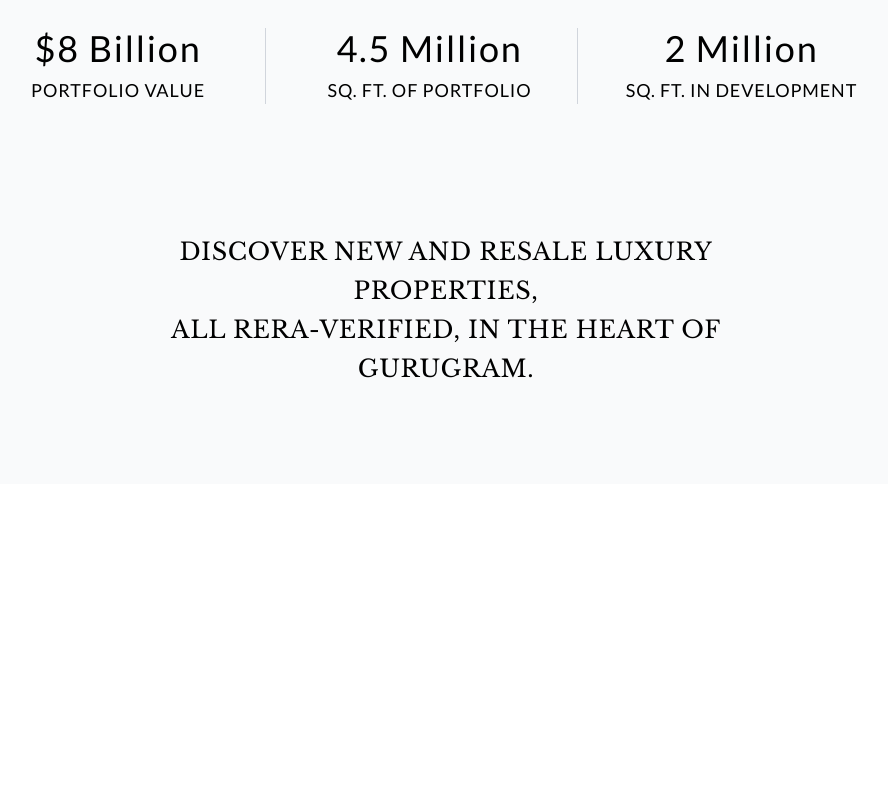
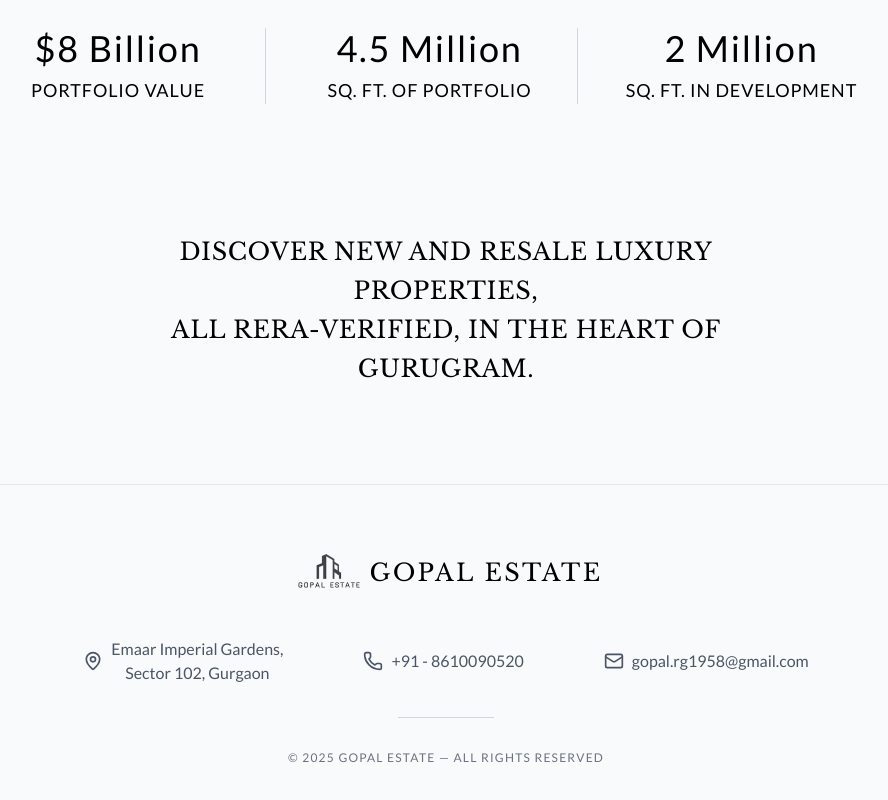
Before and after one commit to Yashaswipriya/Gopal-estate, a Next.js app: page / in a window 1280 px wide. Shown: the part 868-1668 px from the top of the page, without its empty margins (194-1082 px from the left). Before the commit the page ends 1352 px from the top, so only its background shows below. Built offline with nearby package versions, Linux system fonts and the light colour scheme.

Commit message:
added footer

```diff
--- a/src/app/page.tsx
+++ b/src/app/page.tsx
@@ -1,6 +1,7 @@
 "use client";
  import Hero from "@/components/Hero";
  import StatsSection from "@/components/StatsSection";
+ import Footer from "@/components/Footer";
 
 export default function Home() {
   return (
@@ -9,6 +10,9 @@ export default function Home() {
       <section>
         <StatsSection />
       </section>
+      <section>
+        <Footer />
+      </section>
     </main>
   )
 }
--- /dev/null
+++ b/src/components/Footer.tsx
@@ -0,0 +1,38 @@
+"use client";
+import { MapPin, Phone, Mail } from "lucide-react";
+import Image from "next/image";
+
+export default function Footer() {
+  return (
+    <footer className="bg-gray-50 border-t border-gray-200 text-center py-12 px-6">
+      {/* Branding */}
+      <div className="flex justify-center items-center mb-6">
+        <Image src="/logo.png" alt="Gopal Estate Logo" height={80} width={80} />
+        <h2 className="font-heading text-2xl tracking-widest uppercase">
+          Gopal Estate
+        </h2>
+      </div>
+
+      {/* Contact Details */}
+      <div className="flex flex-col sm:flex-row justify-center  gap-20 text-gray-600 text-md 2xl:gap-40 2xl:text-2xl">
+        <p className="flex items-center gap-2">
+          <MapPin size={20}/> Emaar Imperial Gardens,<br/> Sector 102, Gurgaon
+        </p>
+        <p className="flex items-center gap-2">
+          <Phone size={20}/> +91 - 8610090520
+        </p>
+        <p className="flex items-center gap-2">
+          <Mail size={20}/> gopal.rg1958@gmail.com
+        </p>
+      </div>
+
+      {/* Divider */}
+      <div className="w-24 h-[1px] bg-gray-300 mx-auto my-8"></div>
+
+      {/* Copyright */}
+      <p className="text-xs text-gray-500 tracking-widest uppercase">
+        © {new Date().getFullYear()} Gopal Estate — All Rights Reserved
+      </p>
+    </footer>
+  );
+}
--- a/src/components/StatsSection.tsx
+++ b/src/components/StatsSection.tsx
@@ -61,12 +61,12 @@ export default function StatsSection() {
             }}
           >
             {/* Big Number */}
-            <p className="text-5xl sm:text-4xl tracking-wider">
+            <p className="text-5xl sm:text-4xl 2xl:text-5xl tracking-wider">
               {stat.prefix}
               {counters[i]} {stat.suffix}
             </p>
             {/* Label */}
-            <p className="text-lg uppercase tracking-wider font-body mt-2">
+            <p className="text-lg 2xl:text-2xl uppercase tracking-wider font-body mt-2">
               {stat.label}
             </p>
           </motion.div>
```
